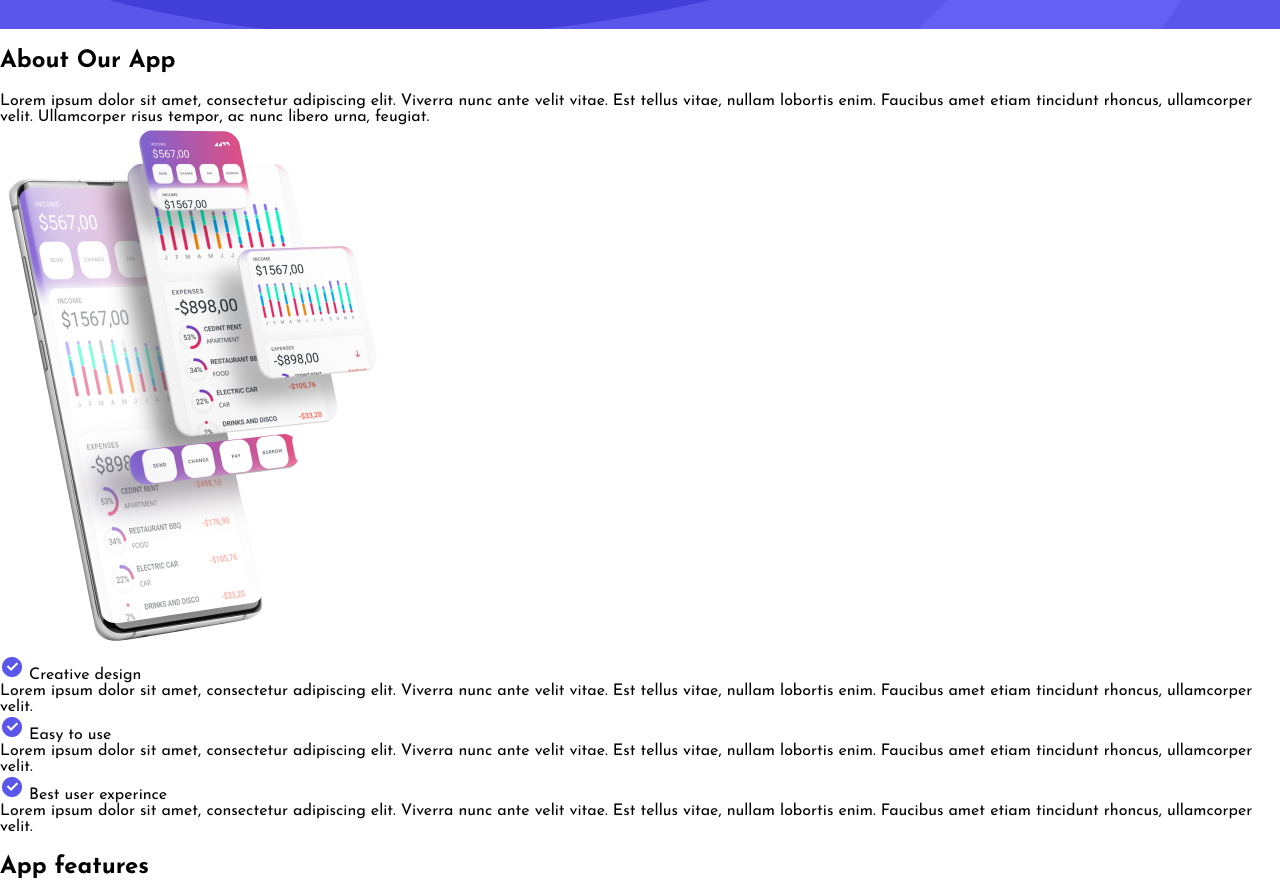
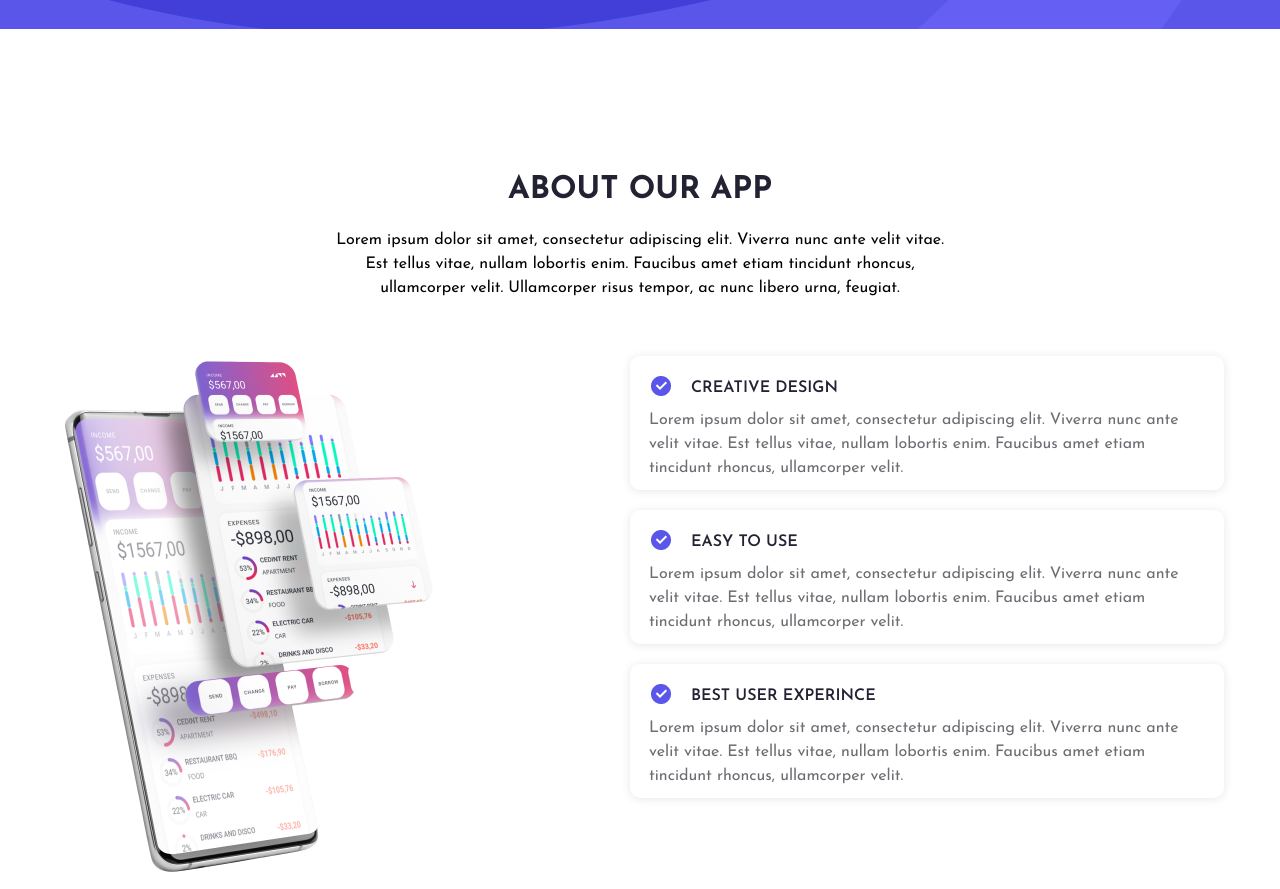
Before and after one commit to ikharkova/mobile-app, a plain HTML site: page index.html in a window 1280 px wide. Shown: the part 980-1869 px from the top of the page. Drawn offline with Linux system fonts and the light colour scheme.

Commit message:
Added classes to "About our app" and added mobile, tablet and laptop styles

```diff
--- /dev/null
+++ b/css/about-app.css
@@ -0,0 +1,120 @@
+/* Mobile*/
+.about-app {
+    display: flex;
+    flex-direction: column;
+    align-items: center;
+    padding: 60px 16px 92px 16px;
+    background-color: var(--secondary-color);
+}
+.about-app__header {
+    display: flex;
+    flex-direction: column;
+    justify-content: center;
+}
+.about-app__title {
+    display: flex;
+    justify-content: center;
+    font-weight: 600;
+    font-size: 25px;
+    color: var(--title-color);
+    text-transform: uppercase;
+    margin-bottom: 18px;
+}
+.about-app__text {
+    text-align: center;
+    margin: 0 21px 40px 21px;
+    font-weight: 400;
+    font-size: 16px;
+    line-height: 24px;
+    color:  --text-color;
+}
+.about-app__picture {
+    margin-bottom: 40px;
+}
+.about-app__picture > img {
+    max-width: 100%;
+}
+.about-app__features {
+    display: flex;
+    flex-direction: column;
+}
+.about-app__features-item {
+    margin-bottom: 20px;
+    padding: 18px 16px 10px 19px;
+    background-color: var(--secondary-color);
+    box-shadow: 0px 1px 10px rgba(0, 0, 0, 0.1);
+    border-radius: 10px;
+}
+.about-app__item-group {
+    display: flex;
+    align-items: center;
+    margin-bottom: 10px;
+}
+.about-app__item-group > img {
+    width: 24px;
+}
+.about-app__features-title {
+    font-weight: 600;
+    --item-height: 20px;
+    text-transform: uppercase;
+    color: var(--title-color);
+    margin-top: calc(var(--item-height) * 0.25); /* to compensate font */
+    margin-left: 18px;
+
+}
+.about-app__features-text {
+    font-weight: 400;
+    font-size: 16px;
+    line-height: 24px;
+    color: var(--text-color);
+
+}
+
+
+/* Tablet */
+@media screen and (min-width: 768px) {
+    .about-app {
+        padding: 120px 0 159px;
+    }
+    .about-app__title {
+        font-weight: 700;
+        font-size: 31.25px;
+    }
+    .about-app__text {
+        margin: 0 120px 60px 120px;
+        margin-bottom: 60px;
+    }
+    .about-app__body {
+        display: flex;
+        flex-direction: row;
+    }
+    .about-app__picture {
+
+    }
+    .about-app__picture {
+        flex-basis: auto;
+        flex-shrink: 0;
+        margin-right: 60px;
+    }
+
+}
+
+/* Laptop */
+
+@media screen and (min-width: 1152px) {
+    .about-app {
+        padding-bottom: 120px;
+    }
+    .about-app__title {
+        margin-bottom: 22px;
+    }
+    .about-app__text {
+        margin: 0 270px 60px 270px;
+        margin-bottom: 56px;
+    }
+
+    .about-app__picture {
+        width: 386px;
+        margin-right: 188px;
+    }
+}
--- a/css/header.css
+++ b/css/header.css
@@ -228,7 +228,7 @@
 
 /* Laptop */
 
-@media screen and (min-width: 1100px) {
+@media screen and (min-width: 1152px) {
     .header {
         padding:45px 20px  74px ;
     }
--- a/css/index.css
+++ b/css/index.css
@@ -1,3 +1,4 @@
 @import url('https://fonts.googleapis.com/css2?family=Josefin+Sans:ital,wght@0,100;0,300;0,400;0,500;0,600;0,700;1,200&family=Montserrat:ital,wght@0,100;0,200;0,400;0,500;0,600;0,700;1,400&display=swap');
 @import './common.css';
 @import './header.css';
+@import './about-app.css';
--- a/index.html
+++ b/index.html
@@ -64,35 +64,39 @@
         </div>
     </header>
     <main>
-        <section>
-            <div>
-                <h2>About Our App</h2>
-                <p>Lorem ipsum dolor sit amet, consectetur adipiscing elit. Viverra nunc ante velit vitae. Est tellus vitae, nullam lobortis enim. Faucibus amet etiam tincidunt rhoncus, ullamcorper velit. Ullamcorper risus tempor, ac nunc libero urna, feugiat.</p>
+         <section class="about-app">
+            <div class="container">
+                <div class="about-app__header">
+                    <h2 class="about-app__title">About Our App</h2>
+                    <p class="about-app__text">Lorem ipsum dolor sit amet, consectetur adipiscing elit. Viverra nunc ante velit vitae. Est tellus vitae, nullam lobortis enim. Faucibus amet etiam tincidunt rhoncus, ullamcorper velit. Ullamcorper risus tempor, ac nunc libero urna, feugiat.</p>
                 </div>
-            <div>
+                <div class="about-app__body">
+                    <div class="about-app__picture">
                         <img src="img/pictures/android-smartphone.png" alt="3D photo smartphone">
                     </div>
-            <div>
-                <div>
-                    <div>
+                    <div class="about-app__features">
+                        <div class="about-app__features-item">
+                            <div class="about-app__item-group">
                                 <img src="img/icons/checkbox-circle-icon.png" alt="checkbox circle icon">
-                        <span>Creative design</span>
+                                <span class="about-app__features-title">Creative design</span>
                             </div>
-                    <p>Lorem ipsum dolor sit amet, consectetur adipiscing elit. Viverra nunc ante velit vitae. Est tellus vitae, nullam lobortis enim. Faucibus amet etiam tincidunt rhoncus, ullamcorper velit.</p>
+                            <p class="about-app__features-text">Lorem ipsum dolor sit amet, consectetur adipiscing elit. Viverra nunc ante velit vitae. Est tellus vitae, nullam lobortis enim. Faucibus amet etiam tincidunt rhoncus, ullamcorper velit.</p>
                         </div>
-                <div>
-                    <div>
+                        <div class="about-app__features-item">
+                            <div class="about-app__item-group">
                                 <img src="img/icons/checkbox-circle-icon.png" alt="checkbox circle icon"/>
-                        <span>Easy to use</span>
+                                <span class="about-app__features-title">Easy to use</span>
                             </div>
-                    <p>Lorem ipsum dolor sit amet, consectetur adipiscing elit. Viverra nunc ante velit vitae. Est tellus vitae, nullam lobortis enim. Faucibus amet etiam tincidunt rhoncus, ullamcorper velit.</p>
+                            <p class="about-app__features-text">Lorem ipsum dolor sit amet, consectetur adipiscing elit. Viverra nunc ante velit vitae. Est tellus vitae, nullam lobortis enim. Faucibus amet etiam tincidunt rhoncus, ullamcorper velit.</p>
                         </div>
-                <div>
-                    <div>
+                        <div class="about-app__features-item">
+                            <div class="about-app__item-group">
                                 <img src="img/icons/checkbox-circle-icon.png" alt="">
-                        <span>Best user experince</span>
+                                <span class="about-app__features-title">Best user experince</span>
                             </div>
-                    <p>Lorem ipsum dolor sit amet, consectetur adipiscing elit. Viverra nunc ante velit vitae. Est tellus vitae, nullam lobortis enim. Faucibus amet etiam tincidunt rhoncus, ullamcorper velit.</p>
+                            <p class="about-app__features-text">Lorem ipsum dolor sit amet, consectetur adipiscing elit. Viverra nunc ante velit vitae. Est tellus vitae, nullam lobortis enim. Faucibus amet etiam tincidunt rhoncus, ullamcorper velit.</p>
+                        </div>
+                    </div>
                 </div>
             </div>
         </section>
```
Lines whose indentation alone changed are shown as unchanged.
